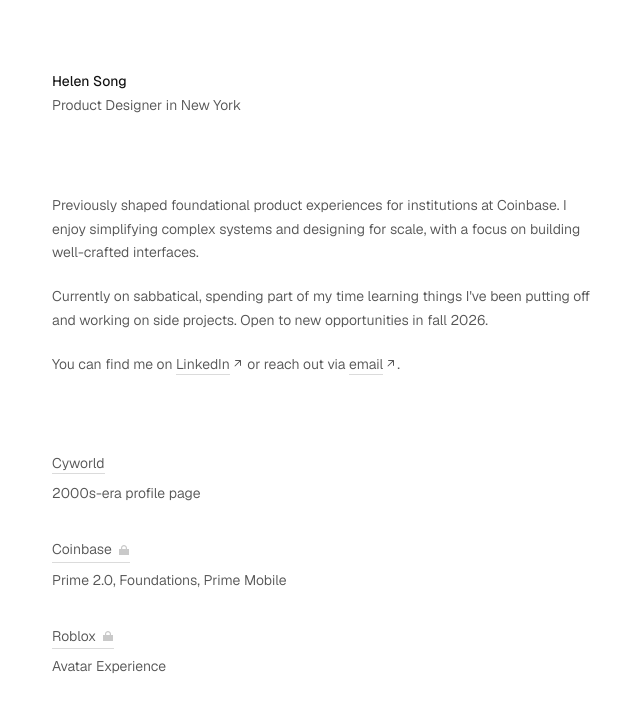
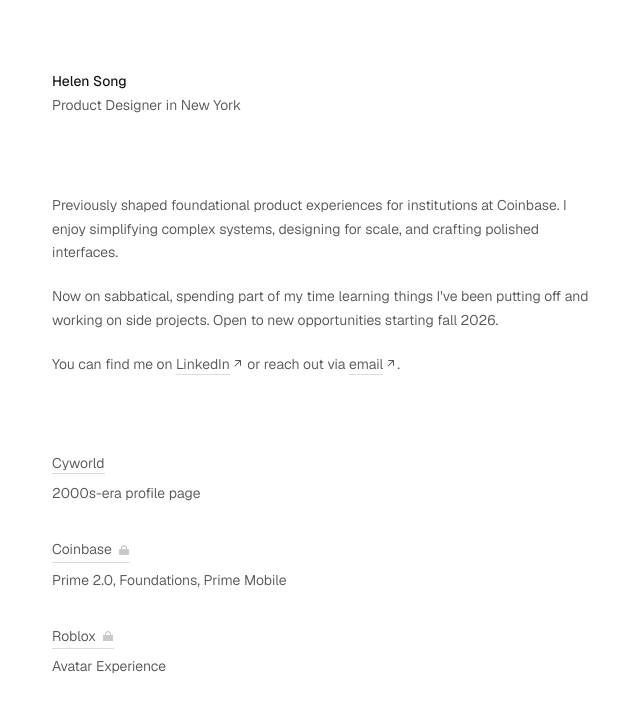
Before and after one commit to helenhsong/helenhsong.github.io, a React (Vite) app: page / in a window 1280 px wide. Shown: the top 710 px of the page, without its empty margins (318-958 px from the left). Built offline with nearby package versions, Linux system fonts and the light colour scheme.

Commit message:
Edit about info

```diff
--- a/src/App.jsx
+++ b/src/App.jsx
@@ -20,8 +20,8 @@ function App() {
         <p>Product Designer in New York</p>
       </header>
       <section className="about">
-        <p>Previously shaped foundational product experiences for institutions at Coinbase. I enjoy simplifying complex systems and designing for scale, with a focus on building well-crafted interfaces.</p>
-        <p>Currently on sabbatical, spending part of my time learning things I've been putting off and working on side projects. Open to new opportunities in fall 2026.</p>
+        <p>Previously shaped foundational product experiences for institutions at Coinbase. I enjoy simplifying complex systems, designing for scale, and crafting polished interfaces.</p>
+        <p>Now on sabbatical, spending part of my time learning things I've been putting off and working on side projects. Open to new opportunities starting fall 2026.</p>
         <p>You can find me on <a href="https://linkedin.com/in/helenhsong" target="_blank">LinkedIn</a><span className="linkArrow"><Arrow fill="var(--gray2)" /></span> or reach out via <a href="mailto:helenhsong@gmail.com">email</a><span className="linkArrow"><Arrow fill="var(--gray2)" /></span>.</p>
       </section>
       <section className="projectList">
```
